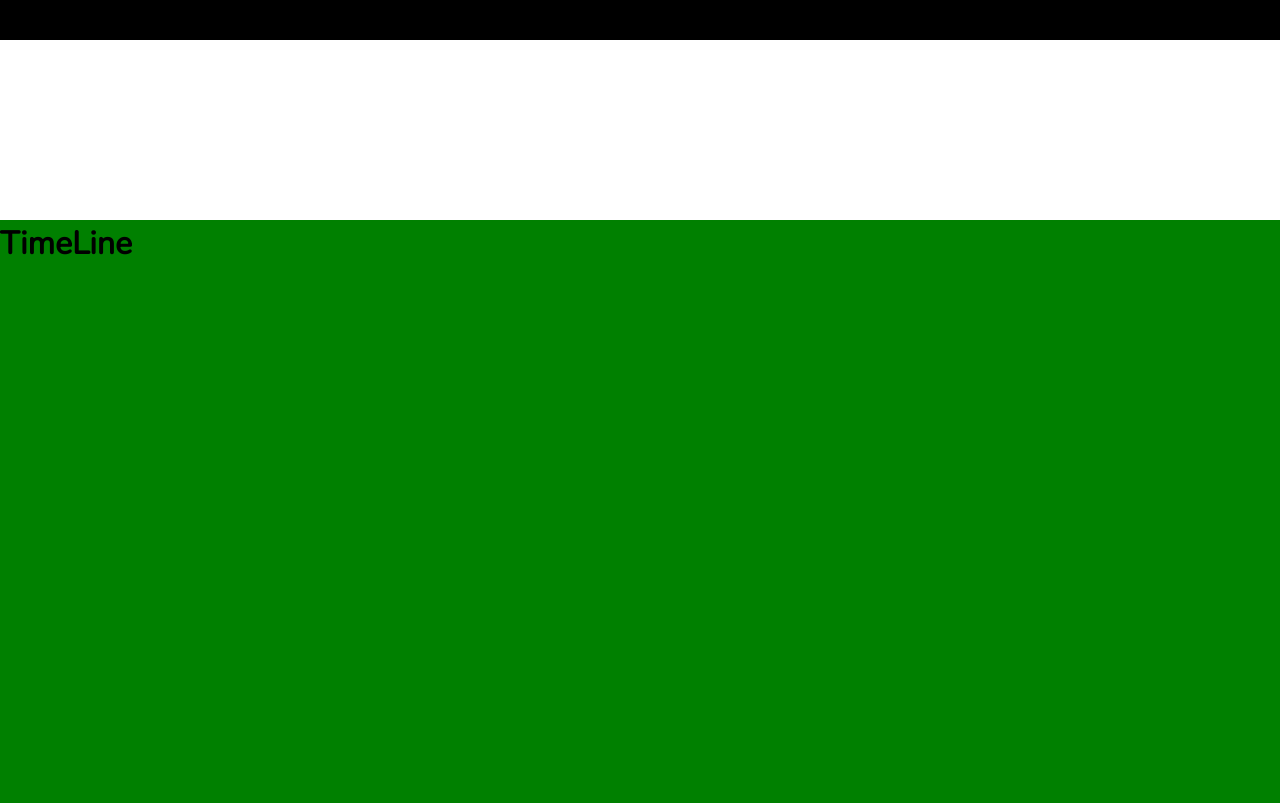
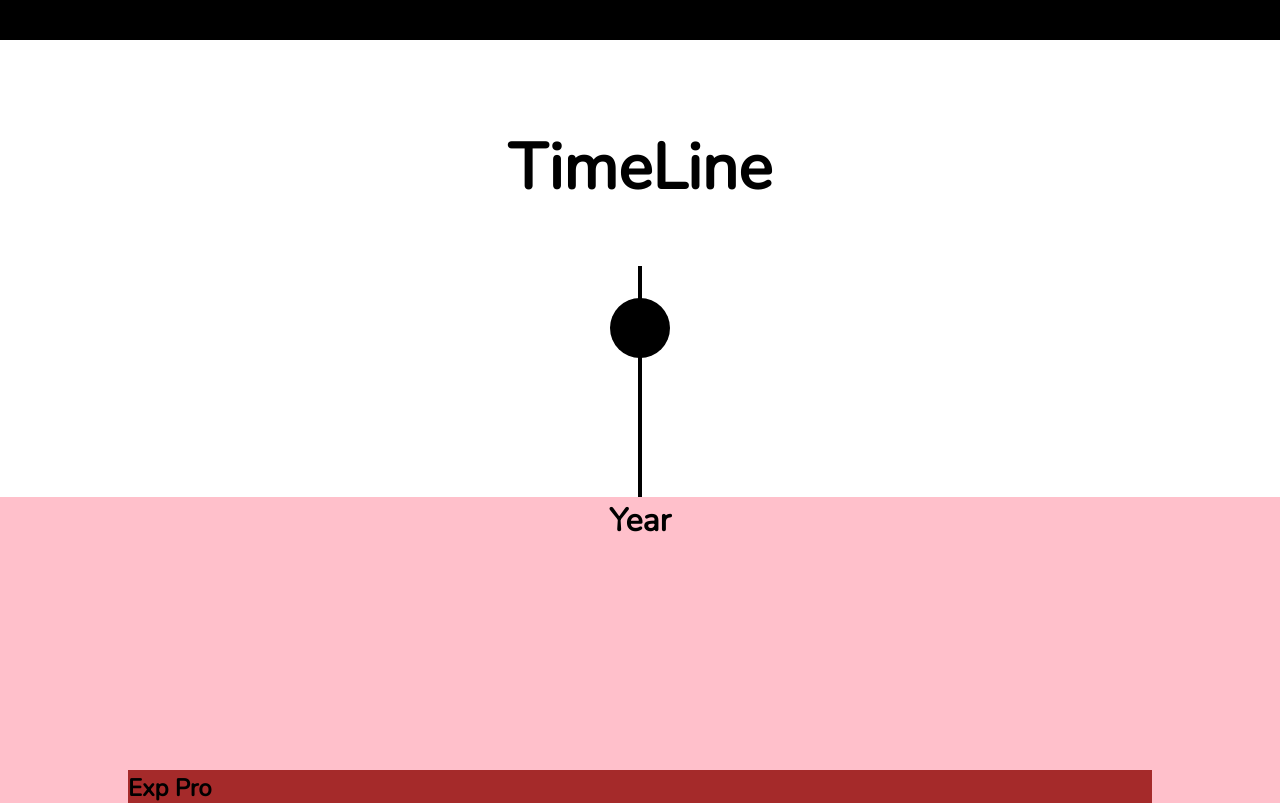
Before and after one commit to EwennAnsquer/portfolio, a React (Vite) app: page / in a window 1280 px wide. Shown: the part 680-1483 px from the top of the page. Built offline with nearby package versions, Linux system fonts and the light colour scheme.

Commit message:
start a timeline

```diff
--- a/package.json
+++ b/package.json
@@ -15,7 +15,8 @@
   "dependencies": {
     "gsap": "^3.12.3",
     "react": "^18.2.0",
-    "react-dom": "^18.2.0"
+    "react-dom": "^18.2.0",
+    "react-vertical-timeline-component": "^3.6.0"
   },
   "devDependencies": {
     "@types/react": "^18.2.37",
--- a/src/components/herobanner/herobanner.css
+++ b/src/components/herobanner/herobanner.css
@@ -1,5 +1,5 @@
 .herobanner {
-    height: 100vh;
+    height: calc(100vh - 100px);
     width: 100%;
 }
 
--- a/src/components/timeline/timeline.css
+++ b/src/components/timeline/timeline.css
@@ -1,5 +1,14 @@
 .timeline{
     width: 100%;
-    height: 600px;
-    background-color: green;
 }
+
+.timeline h2{
+    font-size: 4rem;
+    font-weight: 600;
+    text-align: center;
+    padding-bottom: 50px;
+}
+
+.truc{
+    color: black !important;
+}
--- a/src/components/timeline/timeline.jsx
+++ b/src/components/timeline/timeline.jsx
@@ -1,10 +1,28 @@
 import React from 'react'
 import './timeline.css'
+import { VerticalTimeline, VerticalTimelineElement } from 'react-vertical-timeline-component'
+import 'react-vertical-timeline-component/style.min.css'
 
 export default function Timeline() {
   return (
     <div className='timeline' id='timeline'>
-        <h1>TimeLine</h1>
+      <h2>TimeLine</h2>
+      <VerticalTimeline lineColor='#000'>
+        <VerticalTimelineElement
+        className='vertical-timeline-element--work truc'
+        iconStyle={{ background: '#000', boxShadow: 'none' }}
+        date='2010-2020'
+        contentArrowStyle={{ borderRight: '7px solid #000' }}
+        contentStyle={{backgroundColor: "#000", color: "#fff", boxShadow: "none"}}
+        dateClassName={ "truc" }
+        >
+          <h3 className="vertical-timeline-element-title">Creative Director</h3>
+          <h4 className="vertical-timeline-element-subtitle">Miami, FL</h4>
+          <p>
+            Creative Direction, User Experience, Visual Design, Project Management, Team Leading
+          </p>
+        </VerticalTimelineElement>
+      </VerticalTimeline>
     </div>
   )
 }
```
Also changed, not shown: 1 other file (tests, documents, lock files or other folders).
